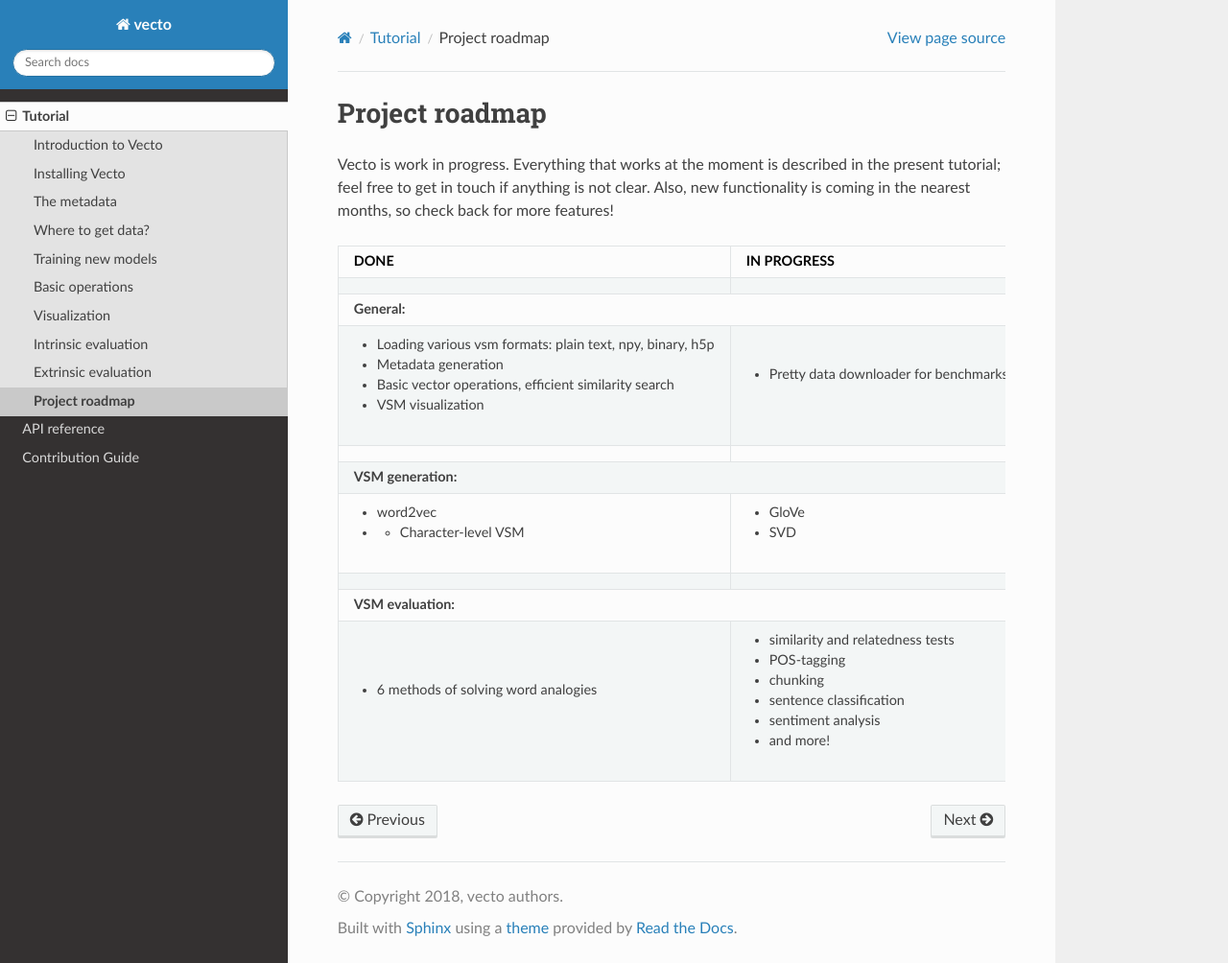
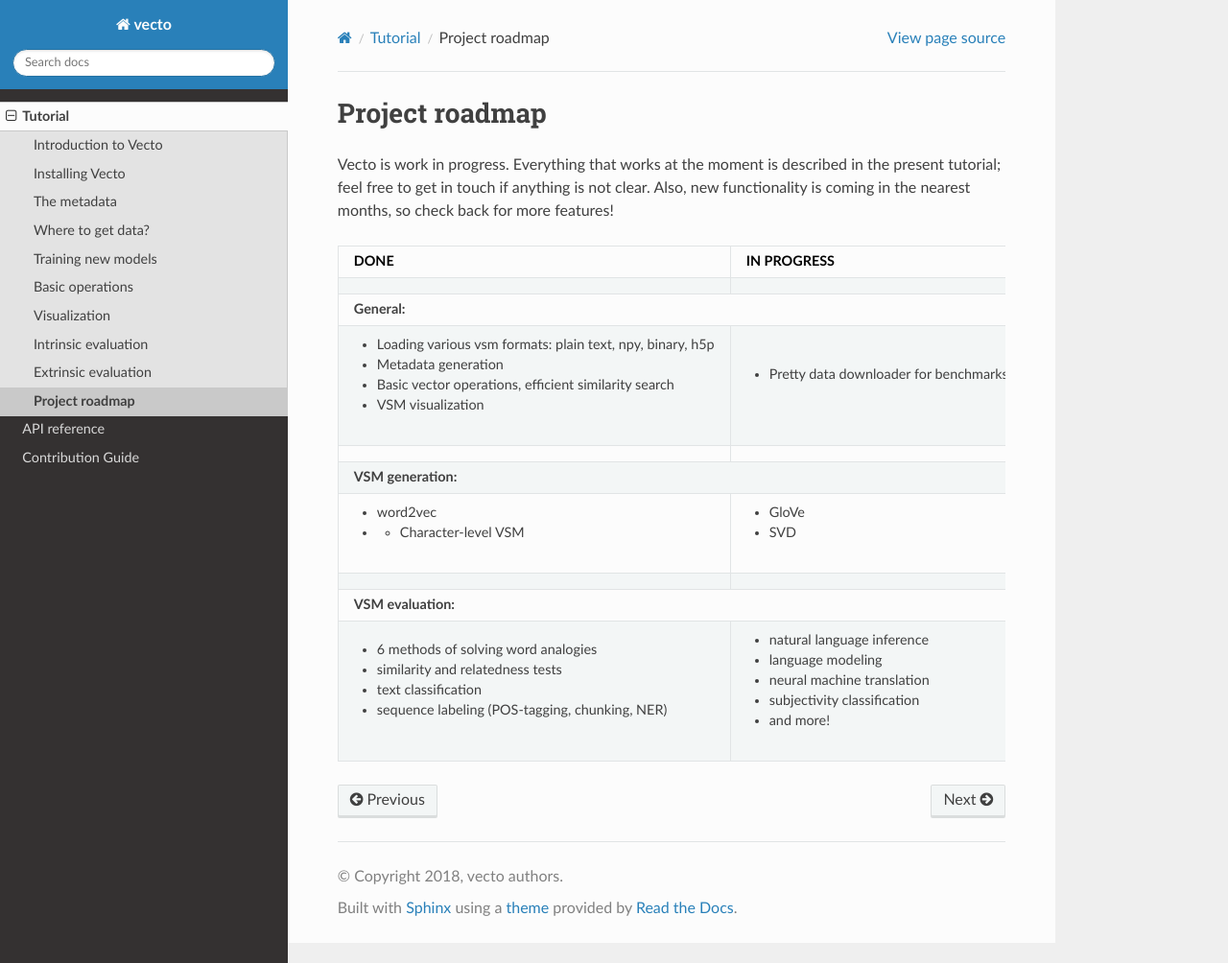
Before and after one commit to vecto-ai/vecto, a Sphinx documentation site: the page built from docs/source/tutorial/roadmap.rst, in a window 1280 px wide and 1004 px high. Shown: the whole window at 96% size. Built offline with Sphinx 7.4.7 and the Read the Docs theme 2.0.0, drawn with Linux system fonts in a browser that asks for light colours.

Commit message:
minor updates

```diff
--- a/docs/source/tutorial/roadmap.rst
+++ b/docs/source/tutorial/roadmap.rst
@@ -25,10 +25,9 @@ Vecto is work in progress. Everything that works at the moment is described in t
 +-------------------------------------------------------------+-----------------------------------------------------------+
 | **VSM evaluation:**                                                                                                     |
 +-------------------------------------------------------------+-----------------------------------------------------------+
-| - 6 methods of solving word analogies                       | - similarity and relatedness tests                        |
-|                                                             | - POS-tagging                                             |
-|                                                             | - chunking                                                |
-|                                                             | - sentence classification                                 |
-|                                                             | - sentiment analysis                                      |
+| - 6 methods of solving word analogies                       | - natural language inference                              |
+| - similarity and relatedness tests                          | - language modeling                                       |
+| - text classification                                       | - neural machine translation                              |
+| - sequence labeling (POS-tagging, chunking, NER)            | - subjectivity classification                             |
 |                                                             | - and more!                                               |
 +-------------------------------------------------------------+-----------------------------------------------------------+
--- a/docs/source/tutorial/working_with_vectors.rst
+++ b/docs/source/tutorial/working_with_vectors.rst
@@ -12,6 +12,7 @@ At the moment the following data formats are supported:
 *    .npy arrays with separate vocab files
 *    .txt plain-text vectors
 *    sparse vectors in hp5 format
+:todo: fasttext .vec format?
 
 Importing vectors
 -------------------
```
